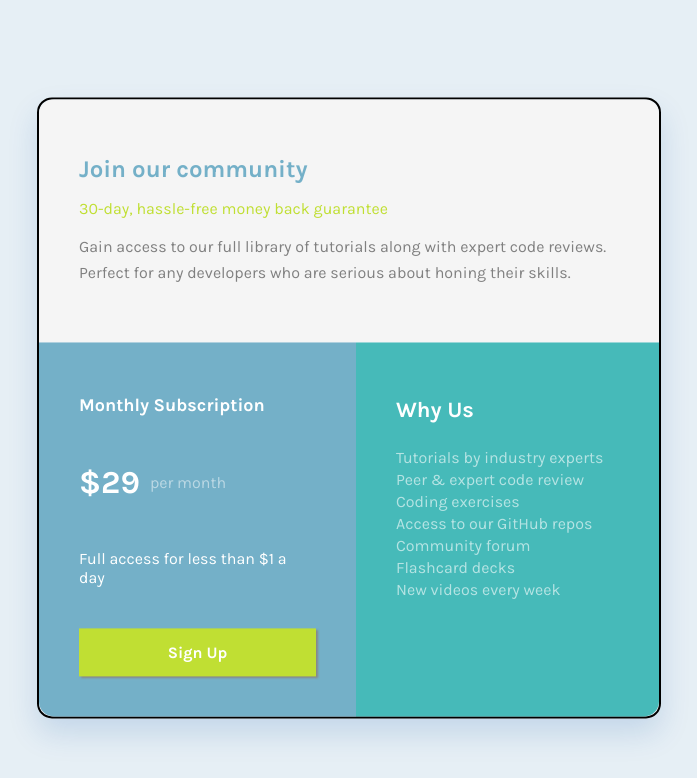
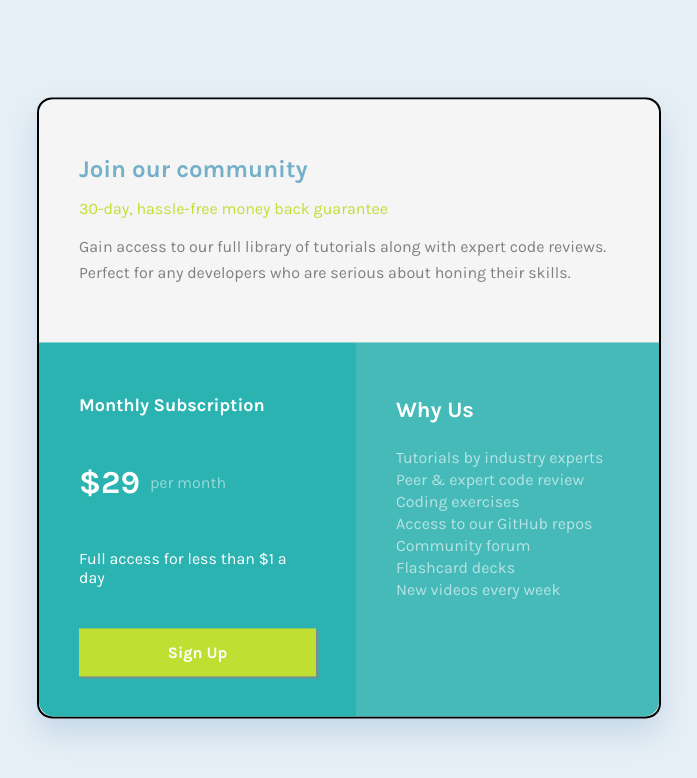
Before and after one commit to ariel055132/single-price-grid-component, a plain HTML site: page index.html in a window 1280 px wide. Shown: the whole page, without its empty margins (299-996 px from the left). Drawn offline with Linux system fonts and the light colour scheme.

Commit message:
change the background color of block 2

```diff
--- a/style.css
+++ b/style.css
@@ -56,7 +56,7 @@ body {
 
 /* block 2 */
 .block-2 {
-    background-color: #74B0C8;
+    background-color: #2ab3b1;
     padding: 24px;
     flex: 1 1 0;
     border-top-left-radius: 0%;
```
